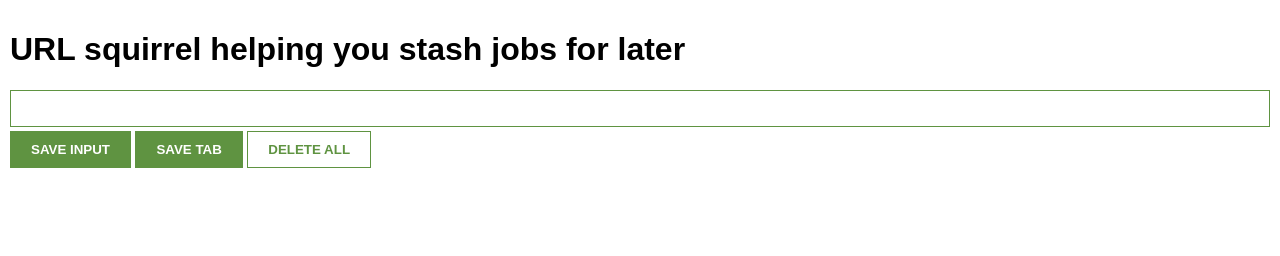
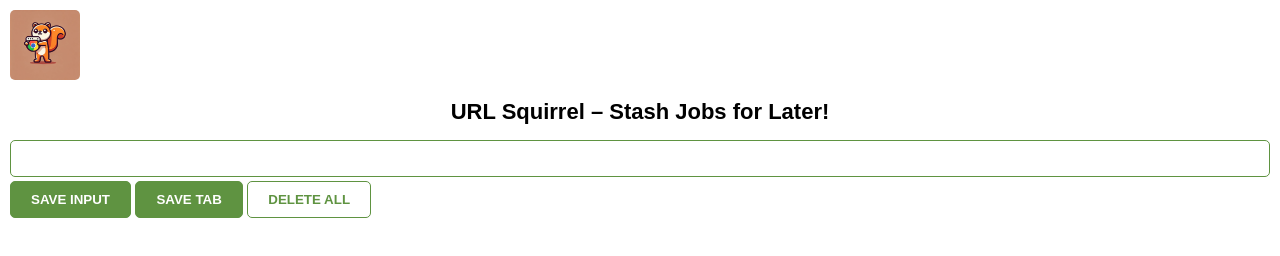
Before and after one commit to Flashggordon/url-job-saver, a browser extension: page index.html in a window 1280 px wide. Drawn offline with Linux system fonts and the light colour scheme.

Commit message:
happy with styleing favicon and logo ready to be added to chrome web store

```diff
--- a/index.html
+++ b/index.html
@@ -5,9 +5,11 @@
     <meta name="viewport" content="width=device-width, initial-scale=1.0">
     <link rel="stylesheet" href="style.css">
     <title>URL squirrel</title>
+    <link rel="icon" href="favicon.png">
 </head>
 <body>
-    <h1>URL squirrel helping you stash jobs for later</h1>
+    <img src="favicon.png">
+    <h1> URL Squirrel – Stash Jobs for Later!</h1>
     <input type="text" id="input-el">
         <button id="input-btn">SAVE INPUT</button>
         <button id="tab-btn">SAVE TAB</button>
--- a/script.js
+++ b/script.js
@@ -33,7 +33,7 @@ function render(leads) {
     ulEl.innerHTML = listItems
 }
 
-deleteBtn.addEventListener("dblclick", function() {
+deleteBtn.addEventListener("click", function() {
     localStorage.clear()
     myLeads = []
     render(myLeads)
--- a/style.css
+++ b/style.css
@@ -1,9 +1,20 @@
 body {
     margin: 0;
     padding: 10px;
-    font-family: Arial, Helvetica, sans-serif;
+    font-family: 'Franklin Gothic Medium', 'Arial Narrow', Arial, sans-serif;
     min-width: 400px;
 }
+h1 {
+    font-family: 'Arial', sans-serif;
+    font-size: 22px;
+    margin-bottom: 15px;
+    text-align: center;
+}
+img{
+    width: 70px;
+    border-radius: 5px;
+}
+
 
 input {
     width: 100%;
@@ -11,6 +22,7 @@ input {
     box-sizing: border-box;
     border: 1px solid #5f9341;
     margin-bottom: 4px;
+    border-radius: 5px;
 }
 
 button {
@@ -19,6 +31,7 @@ button {
     padding: 10px 20px;
     border: 1px solid #5f9341;
     font-weight: bold;
+    border-radius: 5px;
 }
 button:active {
     transform: scale(0.98);
```
Also changed, not shown: favicon.png (added), manifest.json.
